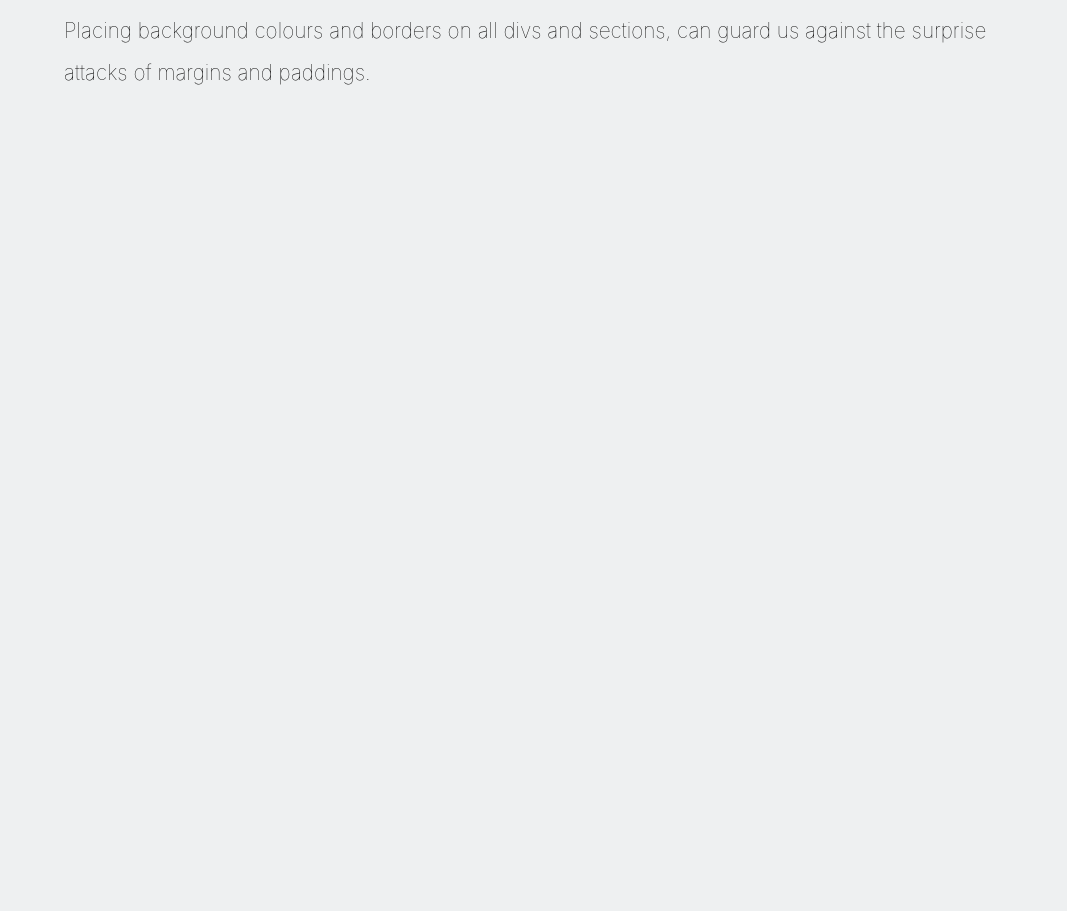
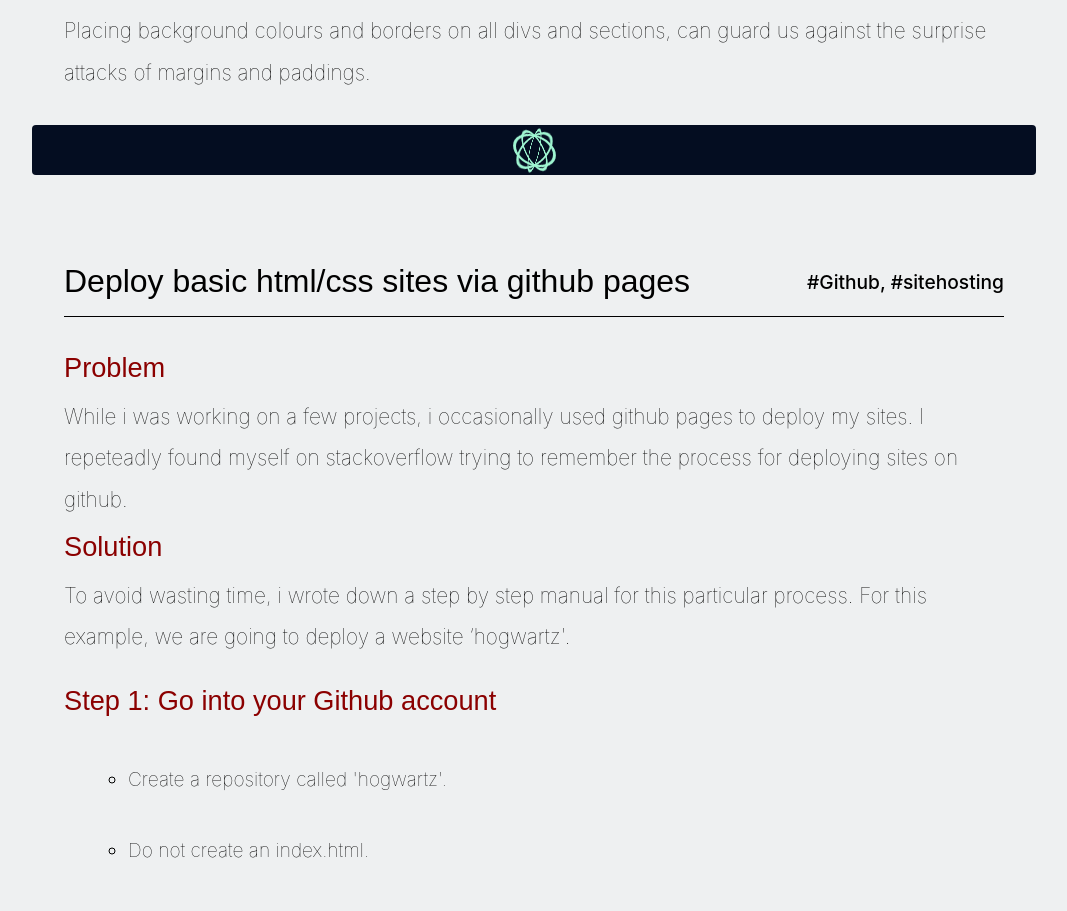
Before and after one commit to Elir-Mahad/oldsibecr, a React (Create React App) app: page /devtips in a window 1280 px wide. Shown: the part 1961-2872 px from the top of the page, without its empty margins (106-1173 px from the left). Before the commit the page ends 2158 px from the top, so only its background shows below. Built offline with nearby package versions, Linux system fonts and the light colour scheme.

Commit message:
added the next blog for dev tips and changed the class to className, and added an animation to the end of the blogs

```diff
--- a/src/AllBlogs.css
+++ b/src/AllBlogs.css
@@ -7,7 +7,6 @@
 .blog {
 	margin: 3rem;
 	padding-bottom: 1.5rem;
-	border-radius: 10px;
 }
 
 .titletag {
@@ -60,7 +59,7 @@
 }
 
 .blog li {
-	font-size: 1rem;
+	font-size: 1.2rem;
 }
 
 .blogbody .focus {
@@ -72,7 +71,7 @@
 }
 
 .blogbody ul {
-	margin-left: 5rem;
+	margin-left: 4rem;
 	list-style: circle;
 }
 
@@ -90,6 +89,7 @@
 	color: white;
 	padding: 1rem;
 	list-style: none;
+	width: 65%;
 }
 
 .paragraph {
@@ -108,6 +108,65 @@
 	box-shadow: 0 10px 20px rgba(0, 0, 0, 0.19), 0 6px 6px rgba(0, 0, 0, 0.23);
 	margin-top: 2rem;
 	margin-bottom: 2rem;
+}
+
+/* end of blog animation  */
+
+.boite {
+	display: flex;
+	flex-direction: column;
+	justify-content: center;
+	align-items: center;
+	align-content: center;
+	height: 50px;
+	background-color: #040d21;
+	border-radius: 4px;
+}
+
+.cercle3 {
+	position: absolute;
+	padding: 0px;
+	width: 45px;
+	height: 45px;
+	border: 3px solid #9ef5d1;
+	border-radius: 50%;
+	background-color: transparent;
+
+	box-sizing: border-box;
+	-ms-box-sizing: border-box;
+	-webkit-box-sizing: border-box;
+	-moz-box-sizing: border-box;
+
+	transform-style: preserve-3d;
+	-webkit-transform-style: preserve-3d;
+	-moz-transform-style: preserve-3d;
+	-ms-transform-style: preserve-3d;
+
+	-webkit-animation: rotateCercle3 1s linear infinite;
+	-moz-animation: rotateCercle3 1s linear infinite;
+	-ms-animation: rotateCercle3 1s linear infinite;
+	animation: rotateCercle3 1s linear infinite;
+}
+
+.cercle3:nth-child(2) {
+	-webkit-animation-delay: 0.2s;
+	-moz-animation-delay: 0.2s;
+	-ms-animation-delay: 0.2s;
+	animation-delay: 0.2s;
+}
+
+.cercle3:nth-child(3) {
+	-webkit-animation-delay: 0.5s;
+	-moz-animation-delay: 0.5s;
+	-ms-animation-delay: 0.5s;
+	animation-delay: 0.5s;
+}
+
+.cercle3:nth-child(4) {
+	-webkit-animation-delay: 0.7s;
+	-moz-animation-delay: 0.7s;
+	-ms-animation-delay: 0.7s;
+	animation-delay: 0.7s;
 }
 
 /* media */
@@ -147,3 +206,53 @@
 		font-size: 1.6rem;
 	} */
 }
+
+/* animation for end of blog */
+
+@keyframes rotateCercle3 {
+	0% {
+		transform: rotateX(45deg) rotateY(0deg);
+	}
+	50% {
+		transform: rotateX(45deg) rotateY(90deg);
+	}
+	100% {
+		transform: rotateX(45deg) rotateY(180deg);
+	}
+}
+
+@-webkit-keyframes rotateCercle3 {
+	0% {
+		-webkit-transform: rotateX(45deg) rotateY(0deg);
+	}
+	50% {
+		-webkit-transform: rotateX(45deg) rotateY(90deg);
+	}
+	100% {
+		-webkit-transform: rotateX(45deg) rotateY(180deg);
+	}
+}
+
+@-moz-keyframes rotateCercle3 {
+	0% {
+		moz-transform: rotateX(45deg) rotateY(0deg);
+	}
+	50% {
+		moz-transform: rotateX(45deg) rotateY(90deg);
+	}
+	100% {
+		tmoz-transform: rotateX(45deg) rotateY(180deg);
+	}
+}
+
+@-ms-keyframes rotateCercle3 {
+	0% {
+		-ms-transform: rotateX(45deg) rotateY(0deg);
+	}
+	50% {
+		-ms-transform: rotateX(45deg) rotateY(90deg);
+	}
+	100% {
+		-ms-transform: rotateX(45deg) rotateY(180deg);
+	}
+}
--- /dev/null
+++ b/src/dev_components/DeployHtmlSiteGit.js
@@ -0,0 +1,151 @@
+import React from "react";
+import "../AllBlogs.css";
+
+function DeployHtmlSiteGit() {
+	return (
+		<div className="blog">
+			<div className="titletag">
+				<h1 className="title">Deploy basic html/css sites via github pages</h1>
+				<h4 className="hashtag">#Github, #sitehosting</h4>
+			</div>
+			{/* collapsible starts */}
+			<div className="content">
+				<div className="blogbody">
+					<h2 className="focus focusdifferent">Problem</h2>
+					<p>
+						While i was working on a few projects, i occasionally used github
+						pages to deploy my sites. I repeteadly found myself on stackoverflow
+						trying to remember the process for deploying sites on github.
+					</p>
+
+					<h2 className="focus">Solution</h2>
+					<p>
+						To avoid wasting time, i wrote down a step by step manual for this
+						particular process. For this example, we are going to deploy a
+						website ‘hogwartz'.
+					</p>
+
+					<div className="paragraph">
+						<h2 className="focus">Step 1: Go into your Github account</h2>
+
+						<ul>
+							<li>Create a repository called 'hogwartz'.</li>
+							<li>Do not create an index.html.</li>
+							<li>
+								Once you see the 'quick set up' page, leave that page open in
+								your browser, and move on to the 2nd step.
+							</li>
+						</ul>
+					</div>
+					<div className="paragraph">
+						<h2 className="focus">
+							Step 2: Create a local folder (with index,css files) on your
+							desktop
+						</h2>
+
+						<ul>
+							<li>On your desktop, create a folder called 'hogwartz'.</li>
+							<li>Open terminal and cd into that folder</li>
+							<li className="code">cd ~/desktop</li>
+							<li className="code">cd hogwartz</li>
+							<li>Create index and css files inside the folder</li>
+							<li className="code">touch index.html</li>
+							<li className="code">touch style.css</li>
+						</ul>
+					</div>
+					<div className="paragraph">
+						<h2 className="focus">
+							Step 3: Use visual studio code to cd into the local folder
+							'hogwartz'
+						</h2>
+
+						<ul>
+							<li>
+								On your desktop, open the folder 'hogwartz' inside visual studio
+								code
+							</li>
+							<li>
+								Open visual studio code terminal - make sure you operating
+								within the 'hogwartz' folder.
+							</li>
+							<li>
+								If your'e not operating from within the 'hogwartz' folder, then
+								inside the vsc terminal type
+							</li>
+							<li className="code">cd hogwartz</li>
+						</ul>
+					</div>
+					<div className="paragraph">
+						<h2 className="focus">
+							Step 4: Upload local folder to the github repository
+						</h2>
+						<ul>
+							<li>
+								Go back to your Github repository 'hogwartz'; find the quick
+								setup page
+							</li>
+							<li>
+								On the quick set up page, copy and paste the two lines that are
+								under ‘or push an existing repository from the command line’.
+							</li>
+							<li>In the vsc terminal type</li>
+							<li className="code">git init</li>
+
+							<li>
+								Paste the two lines that you've have copied, into the visual
+								studio code terminal
+							</li>
+							<li>
+								Below is the first line. It will give you remote control of your
+								Github repository.
+							</li>
+							<li className="code">
+								git remote add origin https://github.com/Elir-Mahad/hogwartz.git
+							</li>
+							<li>
+								Below is the second line. It will upload the folder into your
+								repository. You will be asked to provide your Github username
+								and password, so be ready to insert them into the terminal.
+							</li>
+							<li className="code">git push -u origin master</li>
+							<li>
+								Go to your github repository and verify whether files have been
+								uploaded or not
+							</li>
+							<li>
+								You should see two files , index.html and style.css , in your
+								repository
+							</li>
+						</ul>
+					</div>
+					<div className="paragraph">
+						<h2 className="focus">Step 5: activate github pages</h2>
+						<ul>
+							<li>
+								Go back to your Github repository 'hogwartz'; click on settings
+							</li>
+							<li>Scroll down on settings untill you see github pages</li>
+							<li>Change the branch to master, save, and refresh the page</li>
+							<li>You will now see the below line</li>
+							<li className="code">
+								Your site is published at https://elir-mahad.github.io/hogwartz/
+							</li>
+							<li>
+								Your site will published at
+								https://elir-mahad.github.io/hogwartz/index.html
+							</li>
+						</ul>
+					</div>
+				</div>
+			</div>
+			<div class="boite">
+				<div class="cercle3"></div>
+				<div class="cercle3"></div>
+				<div class="cercle3"></div>
+				<div class="cercle3"></div>
+			</div>
+		</div>
+	);
+}
+
+export default DeployHtmlSiteGit;
--- a/src/dev_components/DevIndex.js
+++ b/src/dev_components/DevIndex.js
@@ -1,12 +1,14 @@
 import React from "react";
 import MarginBlog from "./MarginBlog";
 import "../AllBlogs.css";
+import DeployHtmlSiteGit from "./DeployHtmlSiteGit";
 
 function CpIndex() {
 	return (
 		<section class="blogs">
 			<div class="wrapper">
 				<MarginBlog />
+				<DeployHtmlSiteGit />
 			</div>
 		</section>
 	);
--- a/src/dev_components/MarginBlog.js
+++ b/src/dev_components/MarginBlog.js
@@ -5,15 +5,15 @@ import borders2 from "../assets/borders2.png";
 
 function MarginBlog() {
 	return (
-		<div class="blog">
-			<div class="titletag">
-				<h1 class="title">Debugging css: margin/padding issues</h1>
-				<h4 class="hashtag">#Html, #Css</h4>
+		<div className="blog">
+			<div className="titletag">
+				<h1 className="title">Debugging css: margin/padding issues</h1>
+				<h4 className="hashtag">#Html, #Css</h4>
 			</div>
 			{/* collapsible starts */}
-			<div class="content">
-				<div class="blogbody">
-					<h2 class="focus focusdifferent">Problem</h2>
+			<div className="content">
+				<div className="blogbody">
+					<h2 className="focus focusdifferent">Problem</h2>
 
 					<p>
 						When coding, i found myself spending a lot of time trying to
@@ -22,7 +22,7 @@ function MarginBlog() {
 						particular div would present itself to me.
 					</p>
 
-					<h2 class="focus">Solution</h2>
+					<h2 className="focus">Solution</h2>
 
 					<p>
 						I gave all my sections and divs different colours; and I gave
@@ -47,7 +47,7 @@ function MarginBlog() {
 						//
 					/>
 
-					<h2 class="focus">Key idea</h2>
+					<h2 className="focus">Key idea</h2>
 
 					<p>
 						Placing background colours and borders on all divs and sections, can
@@ -55,6 +55,12 @@ function MarginBlog() {
 					</p>
 				</div>
 			</div>
+			<div class="boite">
+				<div class="cercle3"></div>
+				<div class="cercle3"></div>
+				<div class="cercle3"></div>
+				<div class="cercle3"></div>
+			</div>
 		</div>
 	);
 }
```
Also changed, not shown: 1 other file (tests, documents, lock files or other folders).
